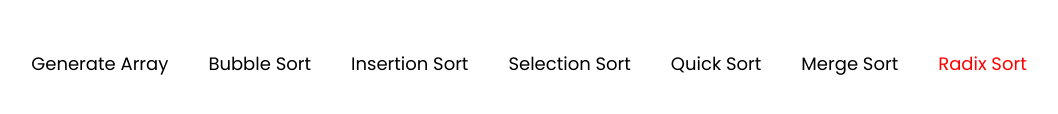
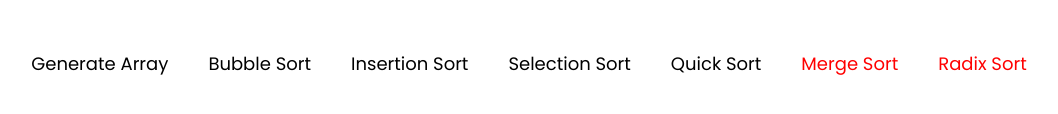
Before and after one commit to SultanEm/SultanEm.github.io, a plain HTML site: page sortingVisualizer.html in a window 1280 px wide. Shown: the part 664-778 px from the top of the page, without its empty margins (111-1169 px from the left). Drawn offline with nearby package versions, Linux system fonts and the light colour scheme.

Commit message:
updating merge to not ready

```diff
--- a/sortingVisualizer.html
+++ b/sortingVisualizer.html
@@ -31,7 +31,7 @@
     <p id="demo" onclick=" insertionSort()">Insertion Sort</p>
     <p id="demo" onclick=" selectionSort()">Selection Sort</p>
     <p id="demo" onclick=" quickSort()">Quick Sort</p>
-    <p id="demo" onclick=" mergeSort()">Merge Sort</p>
+    <p style="color: red;" id="demo" onclick=" mergeSort()">Merge Sort</p>
     <p style="color: red;" id="demo" onclick=" radixSort()">Radix Sort</p>
   </div>
 
```
